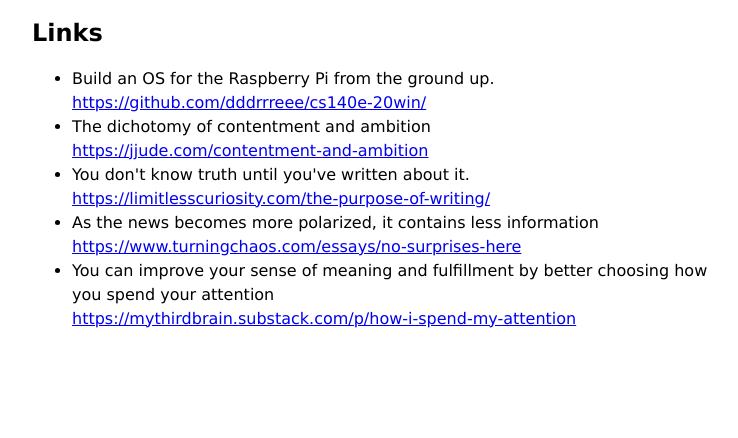
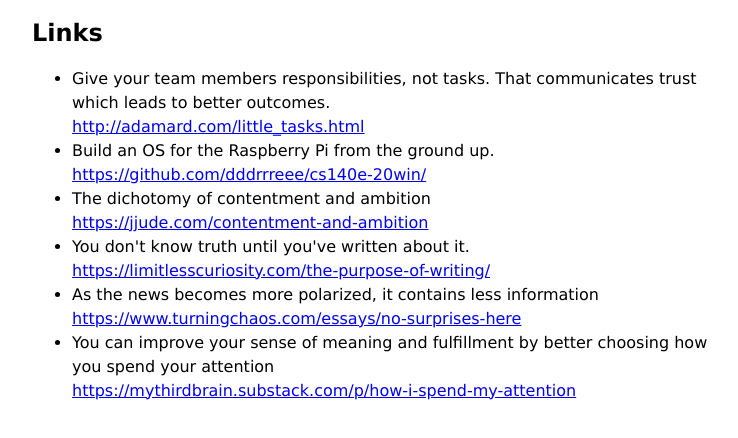
Before and after one commit to increscent/increscent, a website: page www/links.html in a window 1280 px wide. Shown: the part 104-542 px from the top of the page, without its empty margins (258-996 px from the left). Drawn offline with Linux system fonts and the light colour scheme.

Commit message:
Added a good link

```diff
--- a/www/links.html
+++ b/www/links.html
@@ -14,6 +14,11 @@
         <h2>Links</h2>
 
         <ul style="line-height: 150%">
+            <li>
+                Give your team members responsibilities, not tasks. That communicates trust which leads to better outcomes.
+                <br/>
+                <a href="http://adamard.com/little_tasks.html">http://adamard.com/little_tasks.html</a>
+            </li>
             <li>
                 Build an OS for the Raspberry Pi from the ground up.
                 <br/>
```
